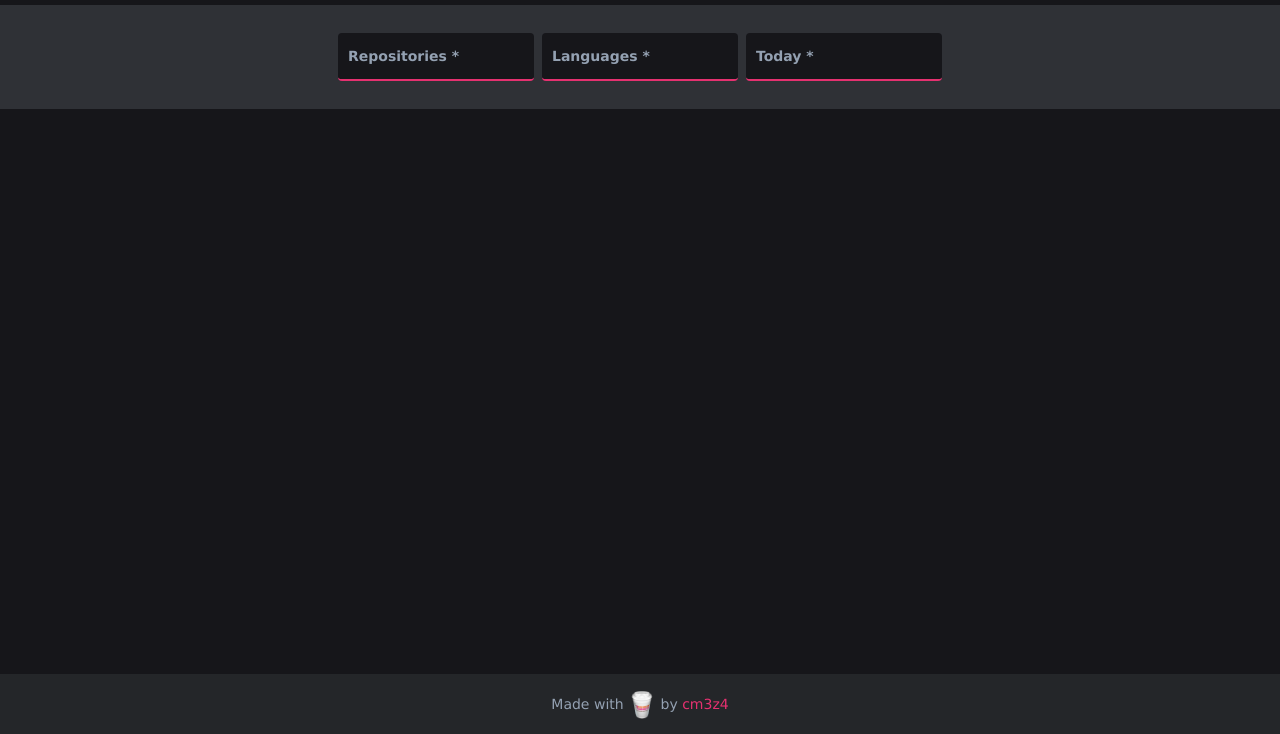
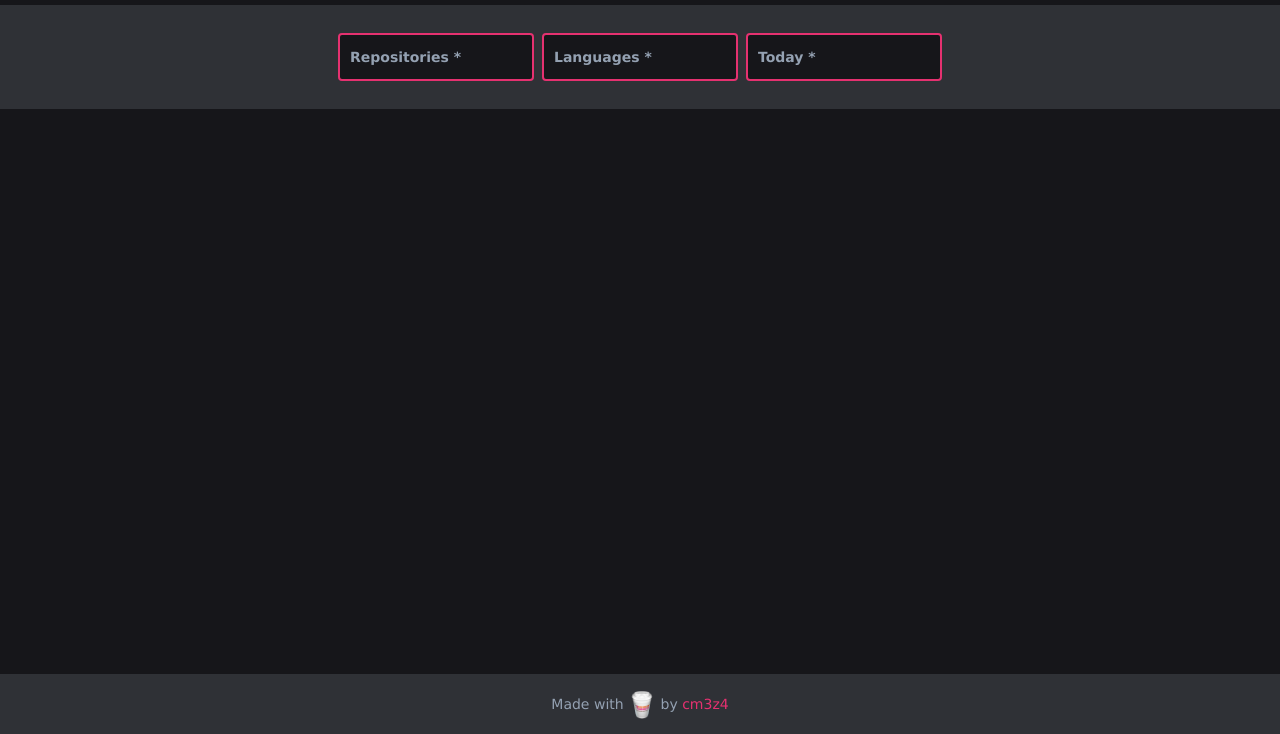
Before and after one commit to cm3z4/GitYeti, a website: page public/index.html in a window 1280 px wide. Shown: the part 66-800 px from the top of the page. Drawn offline with nearby package versions, Linux system fonts and the light colour scheme; no server answers.

Commit message:
Tweaked the theme and made the nav sticky.

```diff
--- a/public/index.html
+++ b/public/index.html
@@ -114,7 +114,7 @@
         </div>
     </div>
 
-    <footer class="footer dark-2 text-center">
+    <footer class="footer dark-3 text-center">
         <div class="container my-auto">
             <span class="">Made with <span><img src="./images/coffee.png" height="28" title="coffee"
                         alt="Coffee image"></span> by <a href="https://chrismeza.dev" target="_blank"
--- a/public/stylesheets/style.css
+++ b/public/stylesheets/style.css
@@ -34,7 +34,7 @@ body {
 
 /* Firefox */
 * {
-  scrollbar-color: var(--dark-red) var(--dark-3);
+  scrollbar-color: var(--dark-red) var(--dark-2);
 }
 
 /* Chrome/Edge/Safari */
@@ -43,16 +43,22 @@ body {
 }
 
 *::-webkit-scrollbar-track {
-  background: var(--dark-3);
+  background: var(--dark-red);
 }
 
 *::-webkit-scrollbar-thumb {
-  background: var(--dark-red);
+  background: var(--dark-2);
 }
 
 .navbar-toggler {
   border: 2px solid var(--dark-red) !important;
   outline: none !important;
+}
+
+.navbar {
+  position: sticky;
+  top: 0;
+  z-index: 99;
 }
 
 .drop-menus {
@@ -66,8 +72,7 @@ body {
   cursor: pointer;
   border-radius: 0;
   background-color: var(--dark-1);
-  border: none;
-  border-bottom: 2px solid var(--dark-red);
+  border: 2px solid var(--dark-red);
   color: var(--dark-paragraph);
   padding: 10px;
   appearance: none;
```
